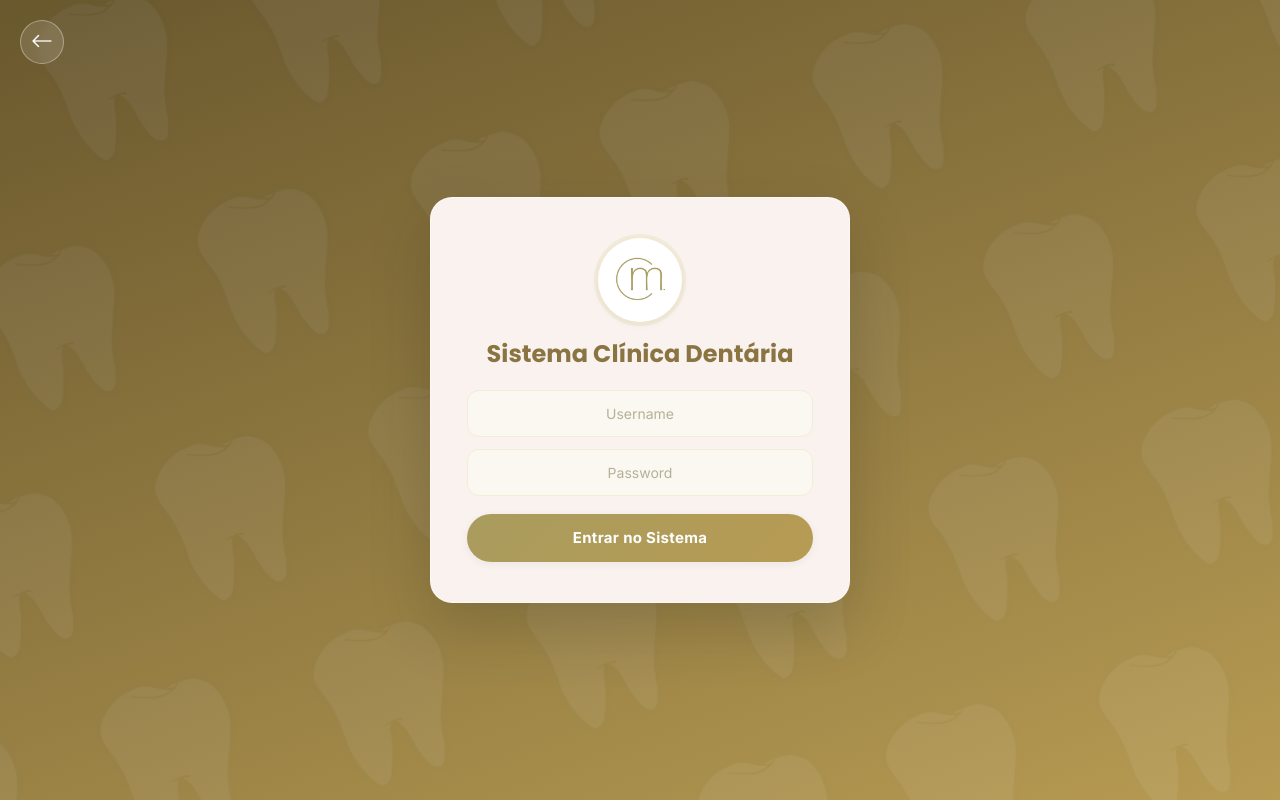
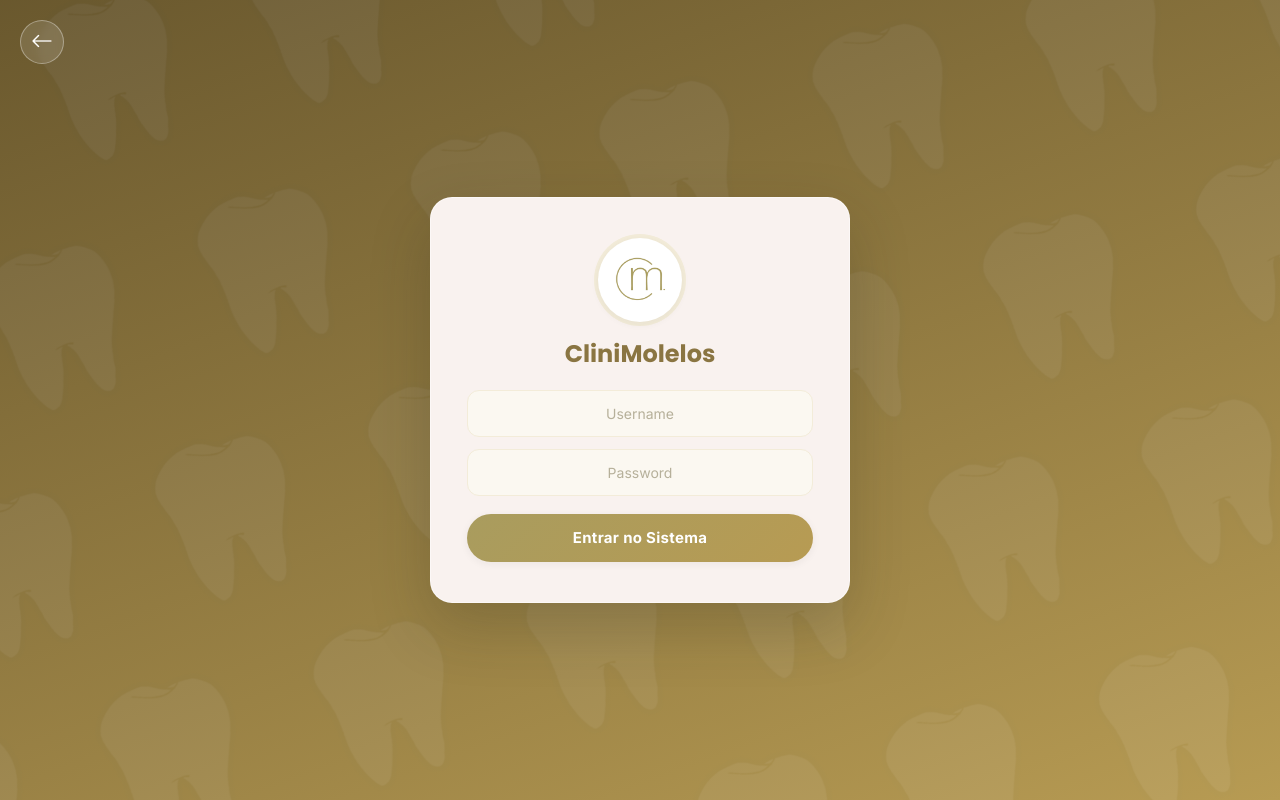
Before and after one commit to Joao-Pedro-Al/PI4_Web_Grupo5_2025-26, a React (Vite) app in the folder frontend/: page /login in a window 1280 px wide. Built offline with nearby package versions, Linux system fonts and the light colour scheme; no server answers.

Commit message:
fix(ui): change login title to CliniMolelos

```diff
--- a/frontend/src/view/Login.jsx
+++ b/frontend/src/view/Login.jsx
@@ -87,7 +87,7 @@ const Login = () => {
         </div>
 
         <h2 className="login-title">
-          Sistema Clínica Dentária
+          CliniMolelos
         </h2>
 
         {erro && (
```
